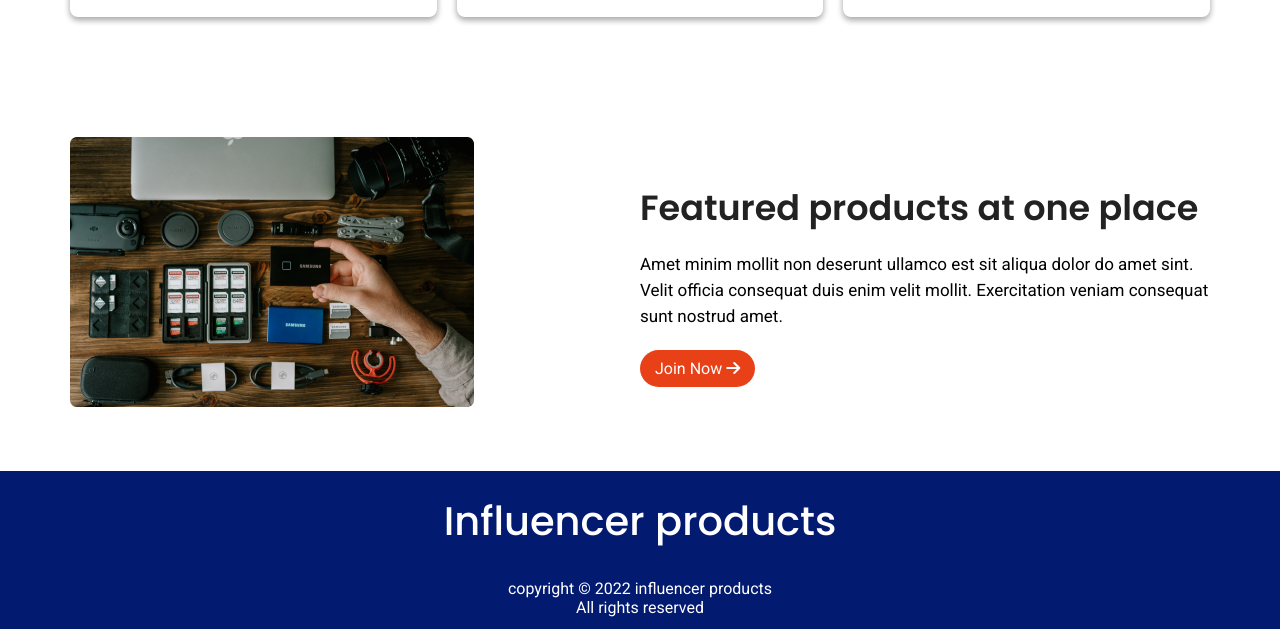
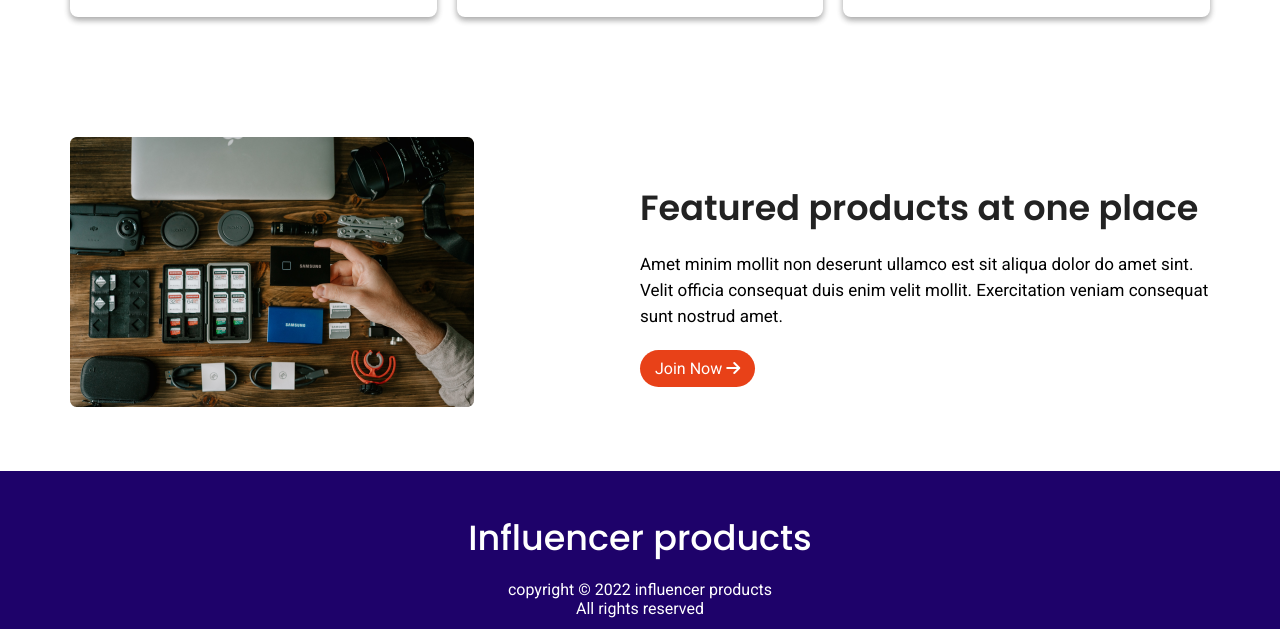
Before and after one commit to Jintu45/influancer, a plain HTML site: page index.html in a window 1280 px wide. Shown: the part 2543-3172 px from the top of the page. Drawn offline with Linux system fonts and the light colour scheme.

Commit message:
add some feature

```diff
--- a/style.css
+++ b/style.css
@@ -183,24 +183,15 @@ img{
 }
             /* footer section design  */
 
-    .footer-section {
-        background-color: rgb(2, 26, 112);
-        grid-column: 1 / -1;
-        height: 200px;
-        text-align: center;
-        color: #fff;
-        display: grid;
-        grid-template-columns: repeat(1, 1fr);
-        margin: auto;
-        padding: 20px 0px;
-    }
-    .footer-section h1{
-        margin-top: 0;
-        margin-bottom: 0;
-        font-weight: 500;
-        font-size: 40px;
-    }
-    .footer-section p{
-        margin-top: 0;
-        margin-bottom: 0;
-    }
+.footer-section{
+    background: #1e026a;
+    color: #fff;
+    text-align: center;
+    padding: 40px 0px;
+}
+.footer-section h1{
+    font-size: 35px;
+    font-weight: 500;
+    margin-bottom: 0;
+    margin-top: 0;
+}
```
